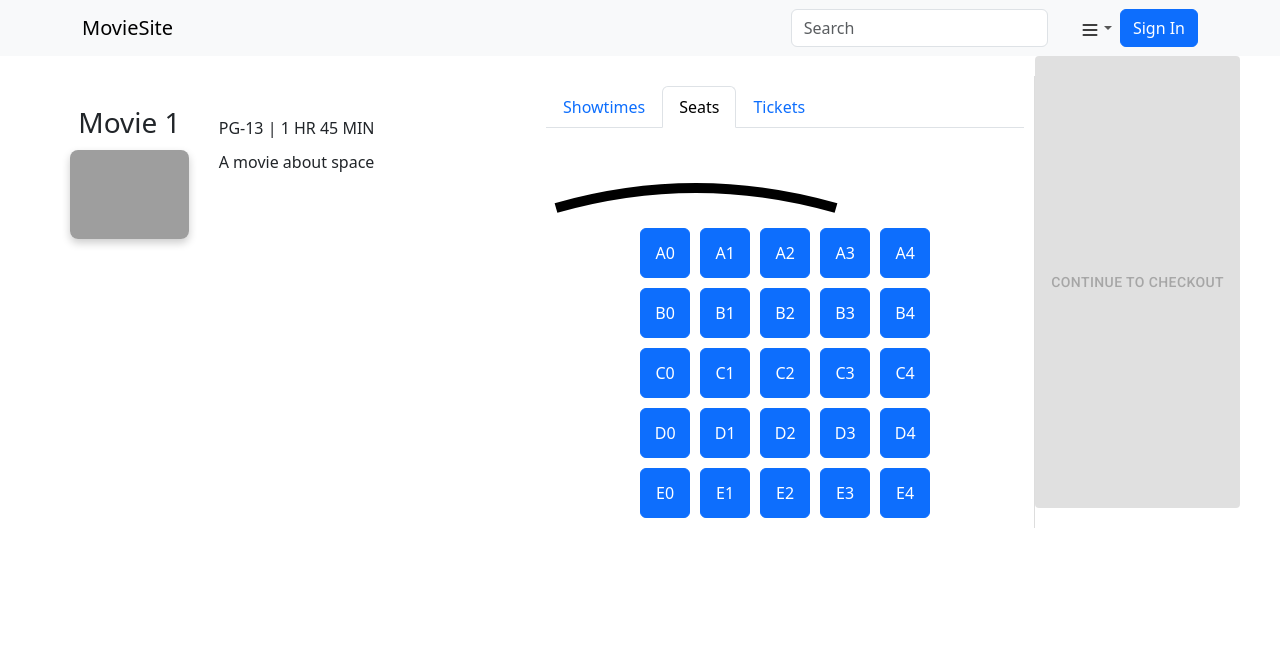
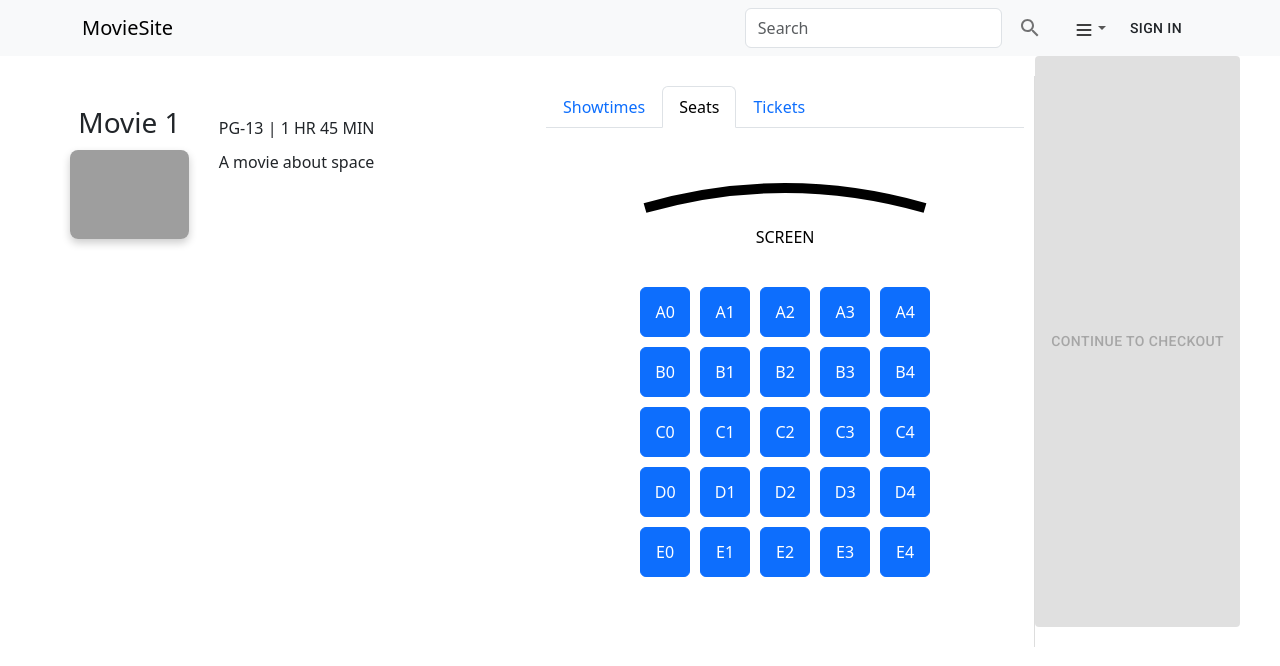
Before and after one commit to JeffreyJ02/cinema_proj, a Next.js app: page /booking in a window 1280 px wide. Both pictures are taken after a click on the tab "Seats". Shown: the top 666 px of the page. Built offline with nearby package versions, Linux system fonts and the light colour scheme; grey boxes are pictures that could not be loaded.

Commit message:
Refactor seat grid and movie info components

```diff
--- a/src/app/booking/page.css
+++ b/src/app/booking/page.css
@@ -47,6 +47,30 @@
   right: 20px;
 }
 
+.seats-content {
+  display: flex;
+  flex-direction: column;
+  justify-content: center;
+  align-items: center;
+  gap: 40px;
+  margin-bottom: 60px;
+}
+
+.screen-svg {
+  display: flex;
+  flex-direction: column;
+  justify-content: center;
+  align-items: center;
+  font-weight: bold;
+  gap: 0px;
+  color: black;
+}
+
+.screen-svg > * {
+  margin: 0;
+  padding: 0;
+}
+
 /* kicks in when screen is less than 768px */
 @media (max-width: 768px) {
   .content-layout {
--- a/src/app/booking/page.js
+++ b/src/app/booking/page.js
@@ -96,7 +96,6 @@ export default function Home() {
                 role="tabpanel"
                 aria-labelledby="home-tab"
               >
-                Showtimes content
                 <DateCarousel />
                 <ShowtimeButtons />
               </div>
@@ -107,7 +106,10 @@ export default function Home() {
                 aria-labelledby="profile-tab"
               >
                 <div className="seats-content">
-                    <img src="./screen.svg" alt="Seats SVG" />
+                    <div className="screen-svg">
+                        <img src="./screen.svg" alt="Seats SVG" />
+                        <h6 className='screen-text'>SCREEN</h6>
+                    </div>
                     <SeatGrid nSeats={5} />
                 </div>
               </div>
--- a/src/app/components/CustomNavbar.js
+++ b/src/app/components/CustomNavbar.js
@@ -1,8 +1,10 @@
 'use client'
 import React from 'react';
-import { Navbar, Nav, Container, Form, FormControl, NavDropdown, Button} from 'react-bootstrap';
+import { Navbar, Nav, Container, Form, FormControl, NavDropdown} from 'react-bootstrap';
 import { useRouter } from "next/navigation";
-
+import Button from '@mui/material/Button';
+import SearchIcon from '@mui/icons-material/Search';
+import IconButton from '@mui/material/IconButton';
 const CustomNavbar = () => {
     const router = useRouter();
     const signInButton = () => {
@@ -27,6 +29,9 @@ const CustomNavbar = () => {
                         className="me-2"
                         aria-label="Search"
                     />
+                    <IconButton type="submit" aria-label="search">
+                        <SearchIcon />
+                    </IconButton>
                 </Form>
                 {/* Dropdown menu */}
                 <NavDropdown
@@ -49,9 +54,9 @@ const CustomNavbar = () => {
                     <NavDropdown.Item href="#action/3">Sign Out</NavDropdown.Item>
                 </NavDropdown>
             </Nav>
-            </Navbar.Collapse>
             {/* Sign In Button */}
             <Button variant="primary" onClick={signInButton}>Sign In</Button>
+            </Navbar.Collapse>
         </Container>
         </Navbar>
     );
```
Lines whose indentation alone changed are shown as unchanged.
